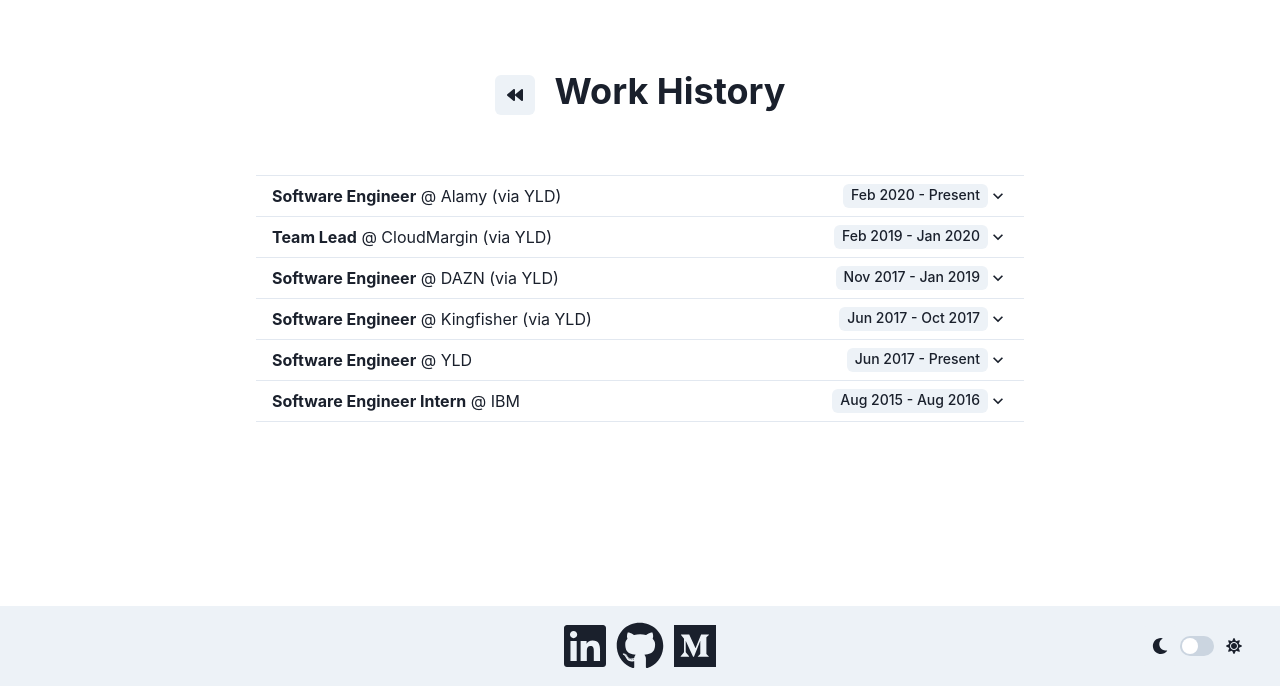
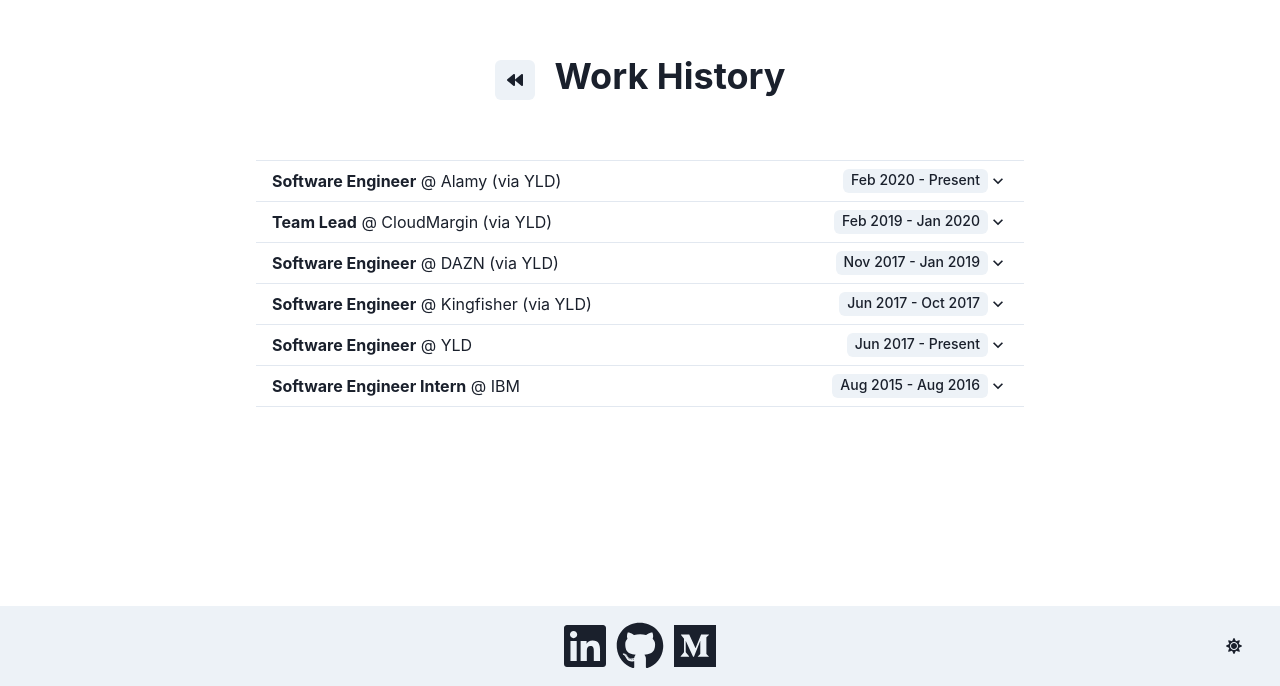
Before and after one commit to JoeScho/website, a Next.js app: page /work in a window 1280 px wide. Shown: the part 114-800 px from the top of the page. Built offline with nearby package versions, Linux system fonts and the light colour scheme.

Commit message:
nice things

```diff
--- a/src/components/Footer.js
+++ b/src/components/Footer.js
@@ -36,17 +36,14 @@ const Footer = () => {
         />
       </a>
       <Box position='absolute' right='2%'>
+
         <IconButton
-          icon={<FontAwesomeIcon icon={faMoon} />}
+          icon={colorMode === 'light'
+            ? <FontAwesomeIcon icon={faSun} />
+            : <FontAwesomeIcon icon={faMoon} />
+          }
           backgroundColor={footerBackground}
-        />
-        <Switch
-          onChange={toggleColorMode}
-          checked={colorMode === 'light'}
-        />
-        <IconButton
-          icon={<FontAwesomeIcon icon={faSun} />}
-          backgroundColor={footerBackground}
+          onClick={toggleColorMode}
         />
       </Box>
     </Flex>
--- a/src/pages/education.js
+++ b/src/pages/education.js
@@ -22,10 +22,10 @@ import HeadingWithBackButton from '../components/HeadingWithBackButton';
 
 export default function Work() {
   return (
-    <Flex height='90vh' alignItems='center' justifyContent='center' flexDirection='column'>
+    <Flex minH='90vh' alignItems='center' justifyContent='center' flexDirection='column'>
       <HeadingWithBackButton title='Education History' />
 
-      <Accordion width="60%" allowToggle>
+      <Accordion width="60%" mb={30} allowToggle>
         {
           educationHistory.map((education) => (
             <AccordionItem key={education.level}>
--- a/src/pages/work.js
+++ b/src/pages/work.js
@@ -22,7 +22,7 @@ export default function Work() {
     <Flex height='90vh' alignItems='center' justifyContent='center' flexDirection='column'>
       <HeadingWithBackButton title='Work History' />
 
-      <Accordion width="60%" allowToggle>
+      <Accordion width="60%" mb={30} allowToggle>
         {
           workHistory.map((role) => (
             <AccordionItem>
```
